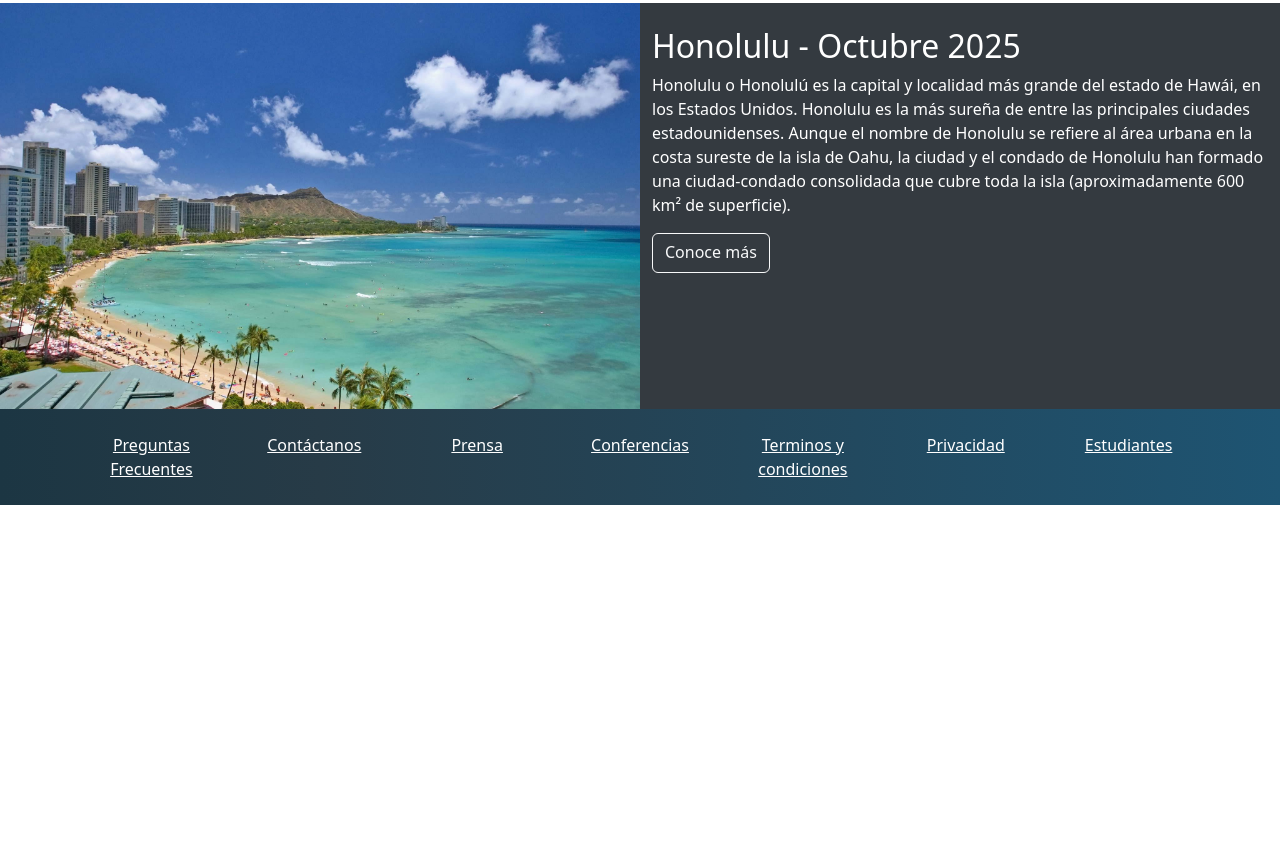
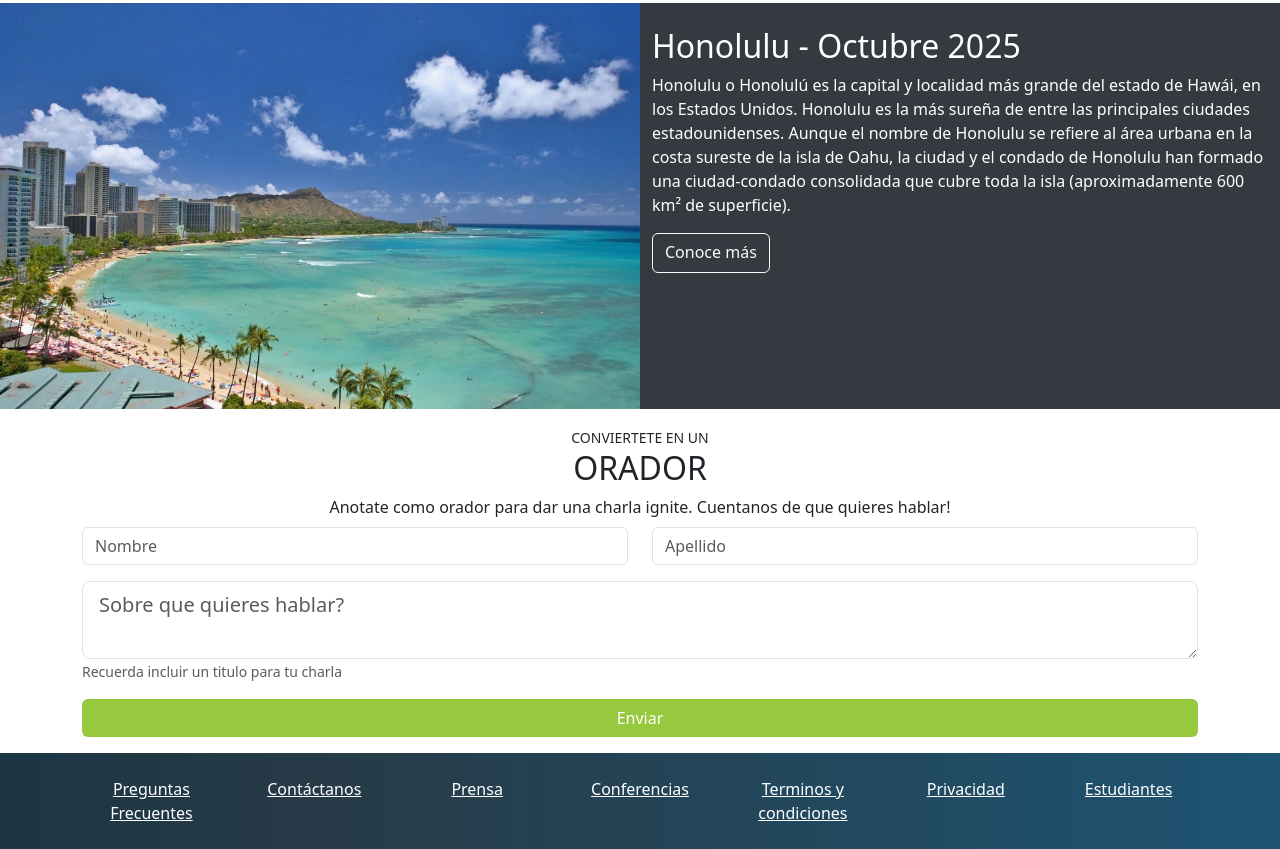
Before and after one commit to Facuzogbe/Training_bootstrap, a plain HTML site: page src/Proyect_Platzi/index.html in a window 1280 px wide. Shown: the part 1924-2773 px from the top of the page. Before the commit the page ends 2429 px from the top, so only its background shows below. Drawn offline with nearby package versions, Linux system fonts and the light colour scheme.

Commit message:
finally form class 15

```diff
--- a/src/Proyect_Platzi/index.html
+++ b/src/Proyect_Platzi/index.html
@@ -4,10 +4,8 @@
 <head>
 
     <!-- Required meta tags -->
-
     <meta charset="utf-8">
     <meta name="viewport" content="width=device-width, initial-scale=1">
-
     <!-- bootstrap CSS -->
     <link href="https://cdn.jsdelivr.net/npm/bootstrap@5.3.0-alpha1/dist/css/bootstrap.min.css" rel="stylesheet"
         integrity="sha384-GLhlTQ8iRABdZLl6O3oVMWSktQOp6b7In1Zl3/Jr59b6EGGoI1aFkw7cmDA6j6gD" crossorigin="anonymous">
@@ -206,6 +204,54 @@
     </section>
     <!-- end lugar y fecha -->
 
+    <!-- Conviertete en Speaker -->
+    <section id="conviertete-en-orador" class="pt-3 pb-3">
+        <div class="container">
+            <div class="row">
+                <div class="col text-uppercase text-center" >
+                    <small >
+                        Conviertete en un
+                    </small>
+                    <h2>
+                        ORADOR
+                    </h2>
+                </div>
+            </div>
+        <div class="row mb-2">
+            <div class="col text-center">
+                Anotate como orador para dar una charla ignite.
+                Cuentanos de que quieres hablar!
+            </div>
+        </div>
+        <form>
+            <div class="form row">
+                <div class="mb-3 form-group col-12 col-md-6">
+                    <input type="text" class="form-control" placeholder="Nombre">
+                </div>
+                <div class="mb-3 col-12 col-md-6">
+                    <input type="text" class="form-control" placeholder="Apellido">
+                </div>
+            </div>
+            <div class="form row">
+                <div class="mb-3 col">
+                    <textarea name="text" class="form-control form-control-lg" placeholder="Sobre que quieres hablar?"></textarea>
+                    <small class="form-text text-muted">
+                        Recuerda incluir un titulo para tu charla
+                    </small>
+                </div>
+            </div>
+            <div class="row">
+                <div class="col">
+                    <button type="button" class="btn btn-platzi w-100">Enviar</button>
+                </div>
+            </div>
+        </form>
+
+        </div>
+        </div>
+
+    </section>
+    <!-- end Conviertete en Speaker -->
 
     <!-- init footer -->
     <footer id="footer" class="pb-4 pt-4">
@@ -237,7 +283,6 @@
     </footer>
     <!-- end footer -->
 
-
     <script src="https://cdn.jsdelivr.net/npm/bootstrap@5.3.0-alpha1/dist/js/bootstrap.bundle.min.js"
         integrity="sha384-w76AqPfDkMBDXo30jS1Sgez6pr3x5MlQ1ZAGC+nuZB+EYdgRZgiwxhTBTkF7CXvN"
         crossorigin="anonymous"></script>
--- a/src/Proyect_Platzi/styles.css
+++ b/src/Proyect_Platzi/styles.css
@@ -40,6 +40,7 @@
     color: white;
 
 }
+
 #carousel .overlay .container,
 #carousel .overlay .row  {
     height: 100%;
```
